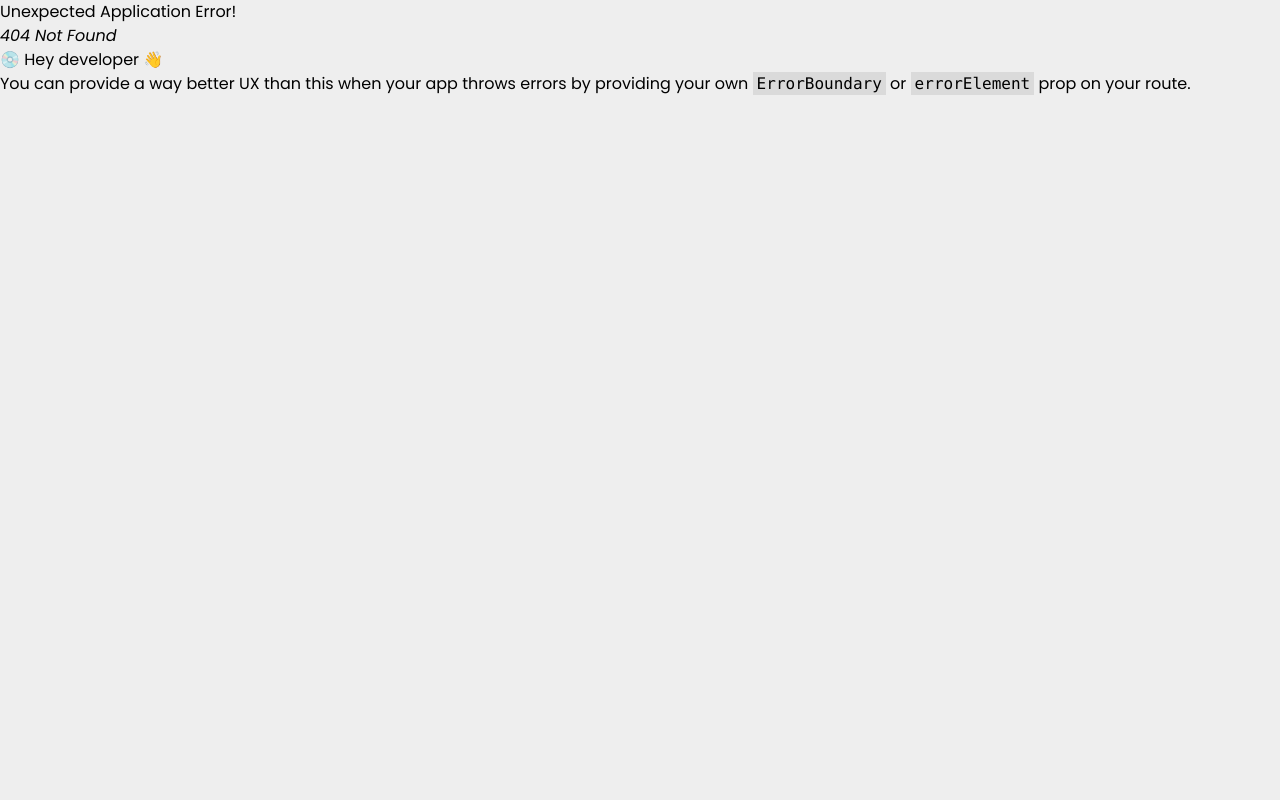
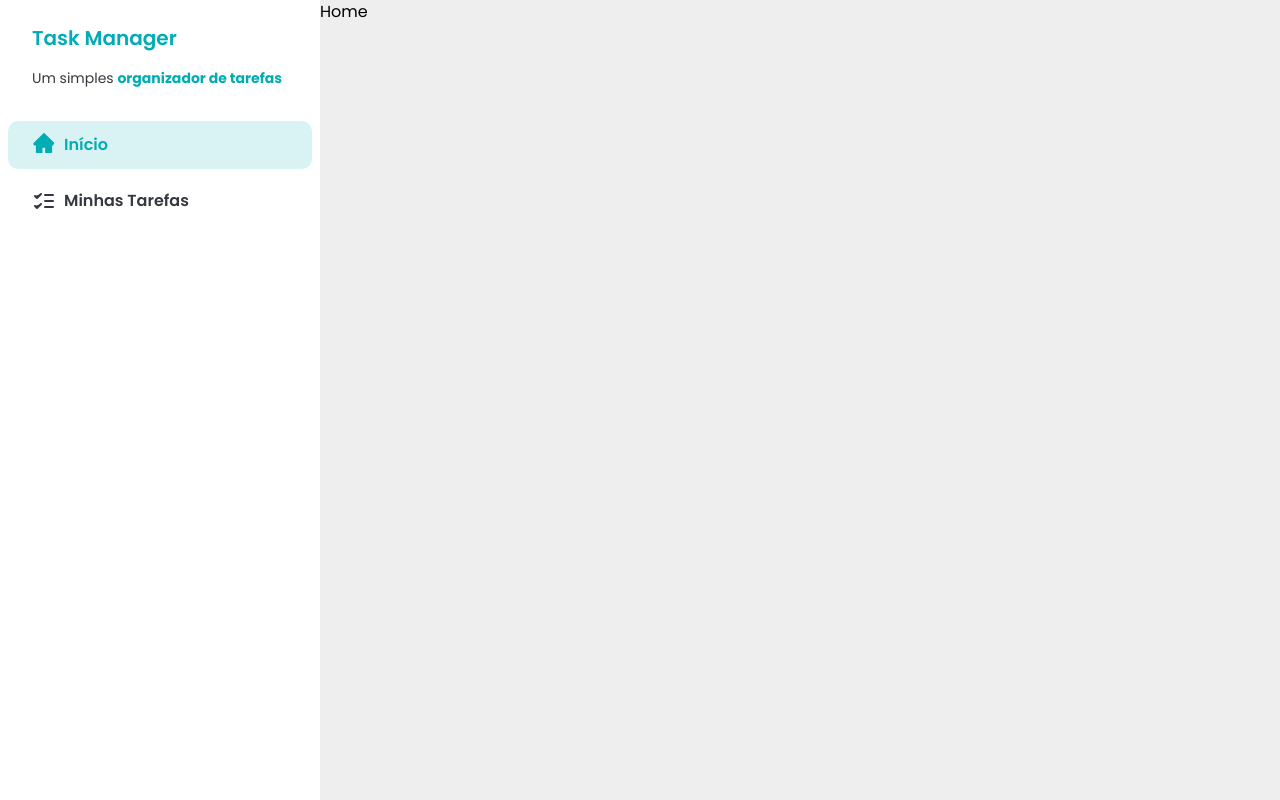
Before and after one commit to kleyton-ferreira/gerenciador-tarefas, a React (Vite) app: page /Home in a window 1280 px wide. Before the commit this address had no page. Built offline with nearby package versions, Linux system fonts and the light colour scheme.

Commit message:
feat: add correction name components Main and Sidebar

```diff
--- a/src/components/Sidebar/Sidebar.jsx
+++ b/src/components/Sidebar/Sidebar.jsx
@@ -16,7 +16,7 @@ const Sidebar = () => {
         </p>
       </div>
       <div className="space-y-2 p-2">
-        <SidebarButton to="/cu" variant="unselected">
+        <SidebarButton to="/Home" variant="unselected">
           <HomeIcon className="relative -top-0.5" /> Início
         </SidebarButton>
         <SidebarButton to="/Task" variant="selected">
--- a/src/main.jsx
+++ b/src/main.jsx
@@ -14,7 +14,7 @@ const queryClient = new QueryClient()
 
 const router = createBrowserRouter([
   {
-    path: '/cu',
+    path: '/Home',
     element: <Home />,
   },
 
```
